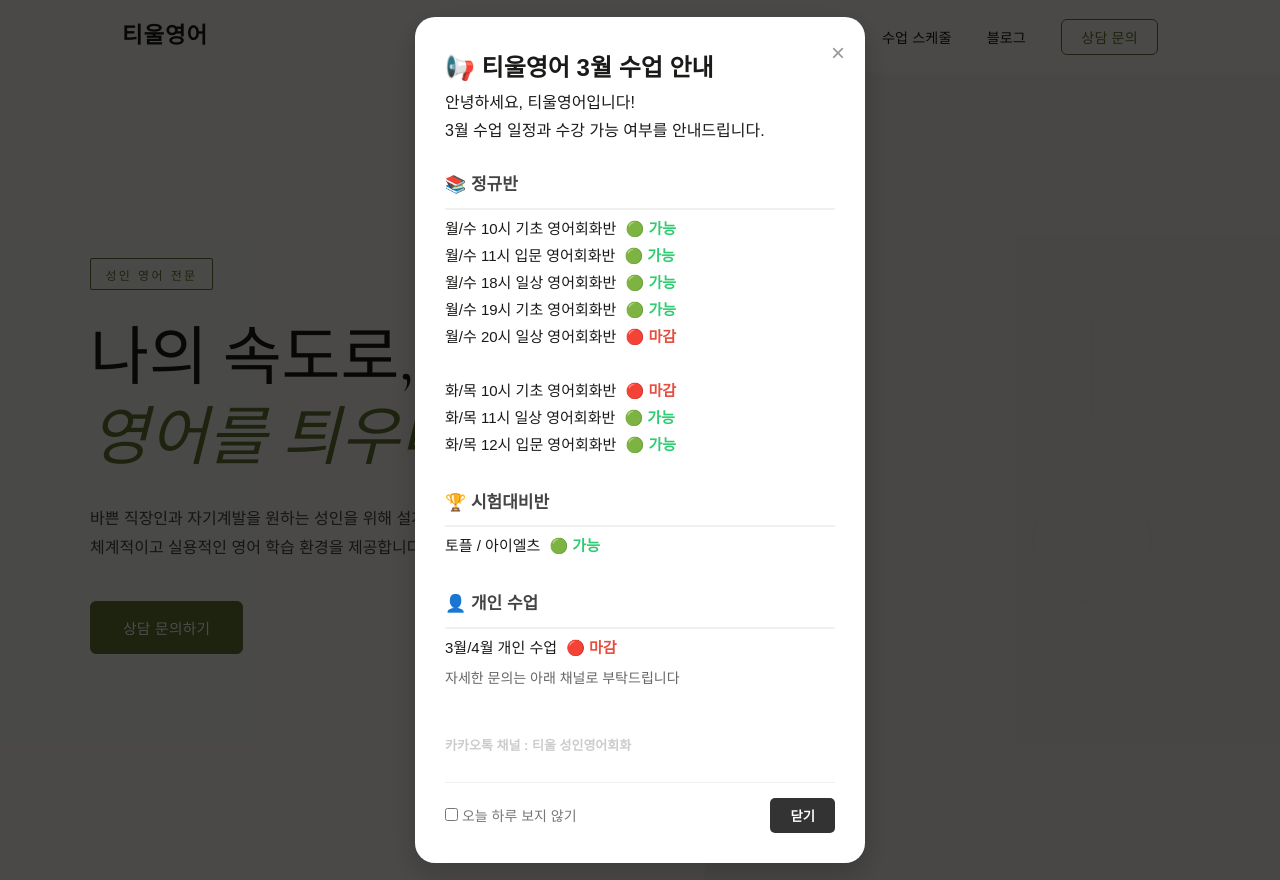
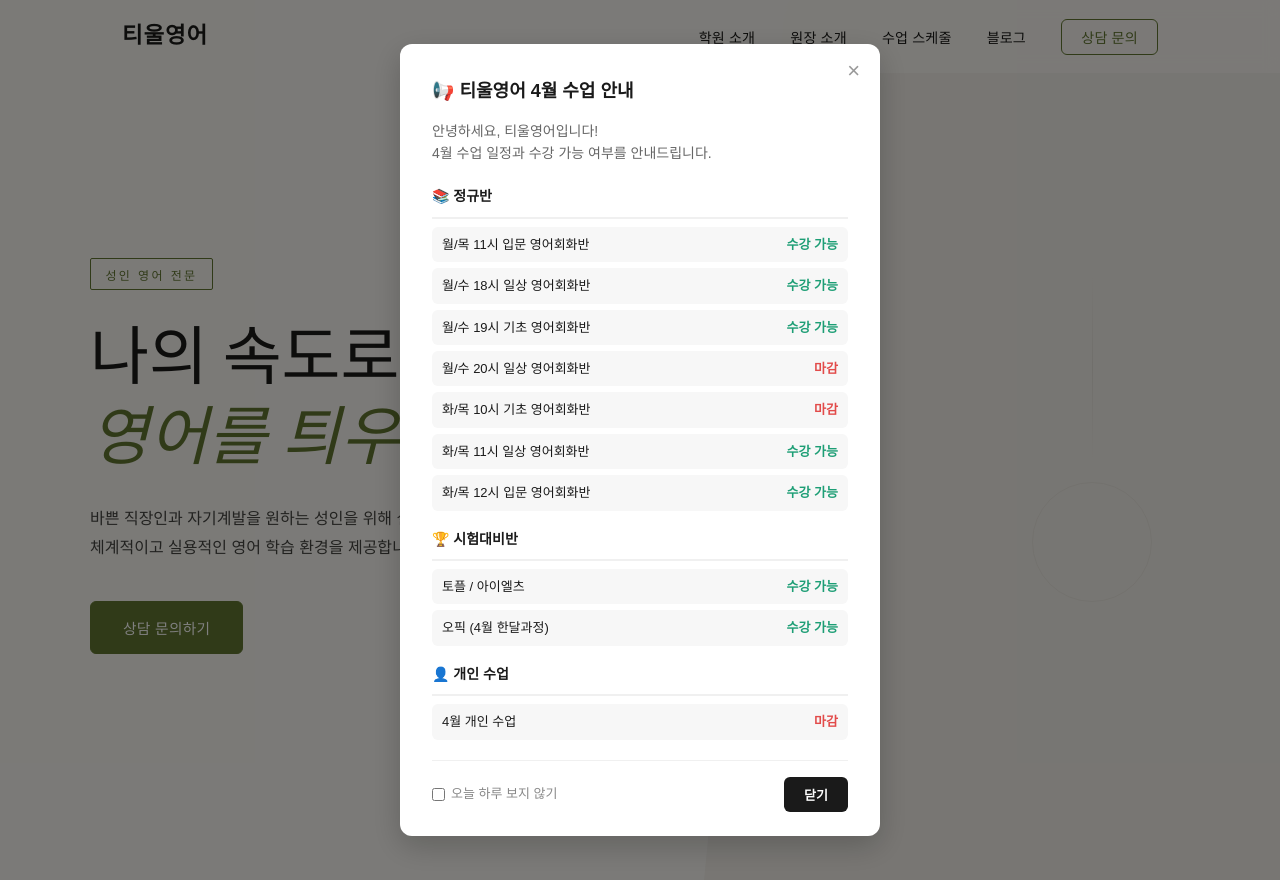
Before and after one commit to miyeon00/tiulPage, a Flask app: page / in a window 1280 px wide. Run offline with Flask 3, Linux system fonts and the light colour scheme.

Commit message:
4월시간표수정

```diff
--- a/schedule.json
+++ b/schedule.json
@@ -1,5 +1,5 @@
 {
-  "month": "2026년 3월",
+  "month": "2026년 4월",
   "levels": [
     {
       "name": "기초 회화",
@@ -27,9 +27,8 @@
     }
   ],
   "timetable": [
-    { "name": "기초 회화",               "days": "월 / 수", "time": "10:00 – 10:50" },
     { "name": "기초 회화",               "days": "화 / 목", "time": "10:00 – 10:50" },
-    { "name": "입문 회화",               "days": "월 / 수", "time": "11:00 – 11:50" },
+    { "name": "입문 회화",               "days": "월 ", "time": "11:00 – 11:50" },
     { "name": "일상 회화",               "days": "화 / 목", "time": "11:00 – 11:50" },
     { "name": "입문 회화",               "days": "화 / 목", "time": "12:00 – 12:50" },
     { "name": "시험 대비 회화 (토플/아이엘츠)", "days": "월 / 수", "time": "14:00 – 16:30" },
--- a/static/css/style.css
+++ b/static/css/style.css
@@ -1302,25 +1302,119 @@
   margin-top: 0;
 }
 
-/* 하단 버튼 및 체크박스 영역 */
+.modal-overlay {
+  display: none;
+  position: fixed;
+  inset: 0;
+  background: rgba(0, 0, 0, 0.5);
+  z-index: 1000;
+  align-items: center;
+  justify-content: center;
+}
+
+.modal-overlay.active {
+  display: flex;
+}
+
+.modal-content {
+  background: #fff;
+  border-radius: 12px;
+  padding: 2rem;
+  width: 90%;
+  max-width: 480px;
+  max-height: 90vh;
+  overflow-y: auto;
+  position: relative;
+}
+
+.close-btn {
+  position: absolute;
+  top: 1rem;
+  right: 1.25rem;
+  font-size: 22px;
+  cursor: pointer;
+  color: #999;
+  line-height: 1;
+}
+
+.close-btn:hover { color: #333; }
+
+.modal-content h2 {
+  font-size: 18px;
+  font-weight: 600;
+  margin: 0 0 0.75rem;
+  color: #1a1a1a;
+}
+
+.modal-intro {
+  font-size: 14px;
+  color: #666;
+  line-height: 1.6;
+  margin: 0 0 1.25rem;
+}
+
+.class-section {
+  margin-bottom: 1rem;
+}
+
+.class-section h3 {
+  font-size: 14px;
+  font-weight: 600;
+  color: #1a1a1a;
+  margin: 0 0 0.5rem;
+}
+
+.class-section ul {
+  list-style: none;
+  padding: 0;
+  margin: 0;
+  display: flex;
+  flex-direction: column;
+  gap: 6px;
+}
+
+.class-section ul li {
+  display: flex;
+  justify-content: space-between;
+  align-items: center;
+  font-size: 13px;
+  color: #1a1a1a;
+  padding: 6px 10px;
+  background: #f7f7f7;
+  border-radius: 6px;
+}
+
+.status-ok { color: #1D9E75; font-weight: 600; }
+.status-no { color: #E24B4A; font-weight: 600; }
+
 .modal-footer {
   display: flex;
   justify-content: space-between;
   align-items: center;
-    margin-top: 25px;
-    padding-top: 15px;
   border-top: 1px solid #f0f0f0;
+  padding-top: 1rem;
+  margin-top: 1.25rem;
 }
 
-.modal-footer label { font-size: 13px; color: #777; cursor: pointer; }
+.modal-footer label {
+  font-size: 13px;
+  color: #888;
+  cursor: pointer;
+  display: flex;
+  align-items: center;
+  gap: 6px;
+}
+
 .modal-footer button {
-    padding: 10px 24px;
-    cursor: pointer;
-    background: #333;
+  padding: 8px 20px;
+  background: #1a1a1a;
   color: #fff;
   border: none;
-    border-radius: 8px;
+  border-radius: 6px;
+  font-size: 13px;
   font-weight: 600;
+  cursor: pointer;
   transition: background 0.2s;
 }
-.modal-footer button:hover { background: #000; }
+
+.modal-footer button:hover { background: #333; }
--- a/templates/index.html
+++ b/templates/index.html
@@ -14,52 +14,46 @@
 </head>
 <body>
 
-  <div id="noticeModal" class="modal-overlay" style="display: none;"> <div class="modal-content">
+  <div id="noticeModal" class="modal-overlay">
+  <div class="modal-content">
     <span class="close-btn" onclick="closeModal()">&times;</span>
-        <h2>📢 티울영어 3월 수업 안내</h2>
+    <h2>📢 티울영어 4월 수업 안내</h2>
+
     <div class="modal-body">
-            <p>안녕하세요, 티울영어입니다!<br>3월 수업 일정과 수강 가능 여부를 안내드립니다.</p>
+      <p class="modal-intro">안녕하세요, 티울영어입니다!<br>4월 수업 일정과 수강 가능 여부를 안내드립니다.</p>
 
       <div class="class-section">
         <h3>📚 정규반</h3>
         <ul>
-                    <li>월/수 10시 기초 영어회화반 <span class="status-ok">🟢 가능</span></li>
-                    <li>월/수 11시 입문 영어회화반 <span class="status-ok">🟢 가능</span></li>
-                    <li>월/수 18시 일상 영어회화반 <span class="status-ok">🟢 가능</span></li>
-                    <li>월/수 19시 기초 영어회화반 <span class="status-ok">🟢 가능</span></li>
-                    <li>월/수 20시 일상 영어회화반 <span class="status-no">🔴 마감</span></li>
-                    <br>
-                    <li>화/목 10시 기초 영어회화반 <span class="status-no">🔴 마감</span></li>
-                    <li>화/목 11시 일상 영어회화반 <span class="status-ok">🟢 가능</span></li>
-                    <li>화/목 12시 입문 영어회화반 <span class="status-ok">🟢 가능</span></li>
+          <li><span>월/목 11시 입문 영어회화반</span><span class="status-ok">수강 가능</span></li>
+          <li><span>월/수 18시 일상 영어회화반</span><span class="status-ok">수강 가능</span></li>
+          <li><span>월/수 19시 기초 영어회화반</span><span class="status-ok">수강 가능</span></li>
+          <li><span>월/수 20시 일상 영어회화반</span><span class="status-no">마감</span></li>
+          <li><span>화/목 10시 기초 영어회화반</span><span class="status-no">마감</span></li>
+          <li><span>화/목 11시 일상 영어회화반</span><span class="status-ok">수강 가능</span></li>
+          <li><span>화/목 12시 입문 영어회화반</span><span class="status-ok">수강 가능</span></li>
         </ul>
       </div>
 
       <div class="class-section">
         <h3>🏆 시험대비반</h3>
         <ul>
-                    <li>토플 / 아이엘츠 <span class="status-ok">🟢 가능</span></li>
+          <li><span>토플 / 아이엘츠</span><span class="status-ok">수강 가능</span></li>
+          <li><span>오픽 (4월 한달과정)</span><span class="status-ok">수강 가능</span></li>
         </ul>
       </div>
 
       <div class="class-section">
         <h3>👤 개인 수업</h3>
         <ul>
-                    <li>3월/4월 개인 수업 <span class="status-no">🔴 마감</span></li>
+          <li><span>4월 개인 수업</span><span class="status-no">마감</span></li>
         </ul>
-            </div>
-
-            <div class="footer-info">
-            <span style="font-size: 14px; color: #666;">자세한 문의는 아래 채널로 부탁드립니다</span><br>
-            <strong>카카오톡 채널 : 티울 성인영어회화</strong>
       </div>
     </div>
 
-        <div class="modal-footer" style="display: flex; justify-content: space-between; align-items: center;">
-            <label style="font-size: 14px; cursor: pointer;">
-                <input type="checkbox" id="todayCheck"> 오늘 하루 보지 않기
-            </label>
-            <button onclick="closeModal()" style="padding: 8px 20px; cursor: pointer; background: #333; color: #fff; border: none; border-radius: 5px;">닫기</button>
+    <div class="modal-footer">
+      <label><input type="checkbox" id="todayCheck"> 오늘 하루 보지 않기</label>
+      <button onclick="closeModal()">닫기</button>
     </div>
   </div>
 </div>
@@ -170,7 +164,7 @@
           <div class="director-bio">
             <p class="director-name">박 미 희 <span>원장</span></p>
             <p class="director-tagline">
-              "영어는 시험이 아니라, 삶과 연결되어야 합니다."
+              "영어가 트이는 순간, 당신의 세상이 넓어집니다."
             </p>
 
             <div class="bio-block">
@@ -254,8 +248,8 @@
             </div>
             <!-- 시간 슬롯 행들: schedule.timetable 에서 중복없이 시간 추출 후 렌더 -->
             {%- set slots = [
-              ("10:00 – 10:50", ["기초 회화", "기초 회화", "기초 회화", "기초 회화"]),
-              ("11:00 – 11:50", ["입문 회화", "일상 회화", "입문 회화", "일상 회화"]),
+              ("10:00 – 10:50", ["", "기초 회화", "", "기초 회화"]),
+              ("11:00 – 11:50", ["입문 회화", "일상 회화", "", "일상 회화"]),
               ("12:00 – 12:50", ["", "입문 회화", "", "입문 회화"]),
               ("14:00 – 16:30", ["시험 대비 회화", "", "시험 대비 회화", ""]),
               ("18:00 – 18:50", ["일상 회화", "", "일상 회화", ""]),
```
Also changed, not shown: static/js/script.js (+17 -0 lines). Lines whose indentation alone changed are shown as unchanged.
